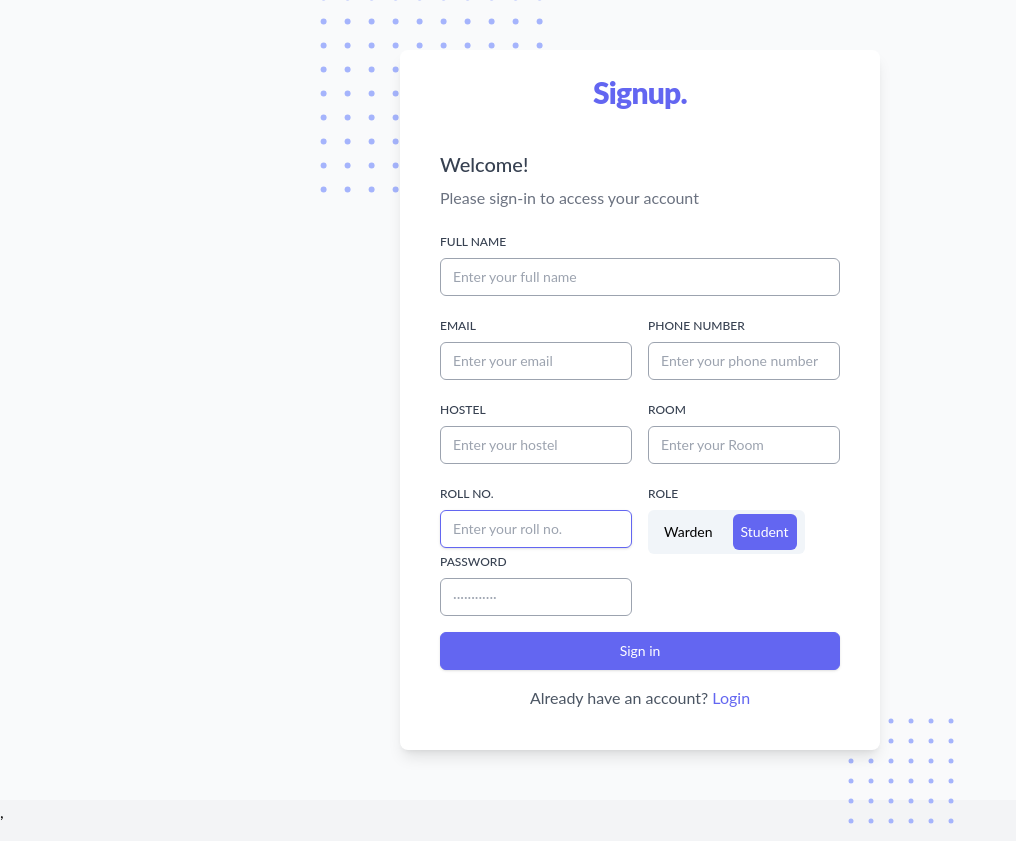
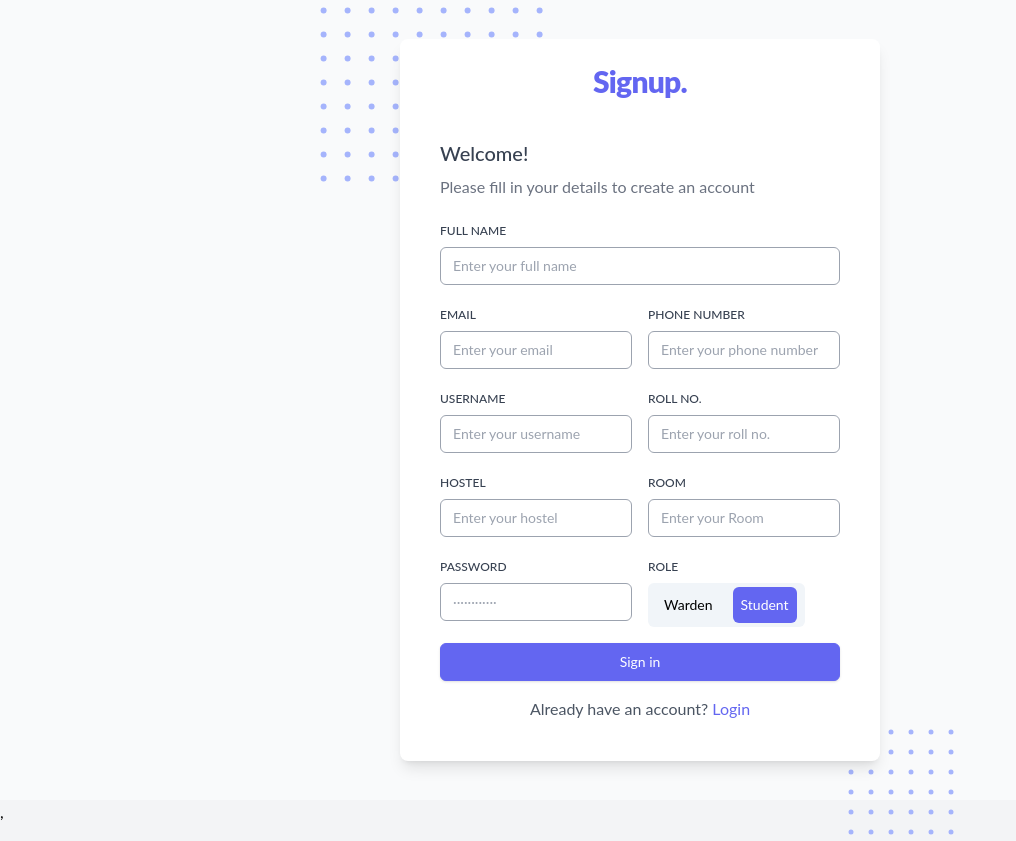
Before and after one commit to Transcendental-Programmer/Hostel-Management-System, a React app in the folder frontend/: page /signup in a window 1280 px wide. Shown: the whole page, without its empty margins (0-1016 px from the left). Built offline with nearby package versions, Linux system fonts and the light colour scheme; no server answers; the HTML template or start-up script is replaced by a standard one.

Commit message:
updated register page

```diff
--- a/frontend/src/pages/Register.jsx
+++ b/frontend/src/pages/Register.jsx
@@ -1,25 +1,21 @@
 import { useNavigate, Link } from "react-router-dom";
 import { Roles } from "../constants";
 import { useState } from "react";
-
-// 28/10
-
 import { toast } from "react-toastify";
 
-
 function Register() {
-  const navigate = useNavigate()
+  const navigate = useNavigate();
   const [fullname, setFullname] = useState("");
   const [email, setEmail] = useState("");
+  const [username, setUsername] = useState("");
   const [password, setPassword] = useState("");
   const [phone, setPhone] = useState("");
   const [role, setRole] = useState(Roles.STUDENT);
-  const [hostel, setHostel] = useState("");//for waden and student
+  const [hostel, setHostel] = useState("");
   const [roll_no, setRoll_no] = useState("");
   const [room, setRoom] = useState("");
-
-  const [errors, setErrors] = useState({});//for realtime-validation
-
+  const [errors, setErrors] = useState({});
+  const [isSubmitting, setIsSubmitting] = useState(false);
 
   const validateEmail = (email) => {
     const iiitmEmailRegex = /^[^\s@]+@iiitm\.ac\.in$/;
@@ -60,33 +56,62 @@ function Register() {
           ? ""
           : "Password must be at least 8 characters",
       }));
+    } else if (field === "username") {
+      setUsername(value);
+      setErrors((prevErrors) => ({
+        ...prevErrors,
+        username: ""
+      }));
     }
   };
 
   const onSubmit = async (e) => {
     e.preventDefault();
-
-
-
-    // if (!validateEmail(email) || !validatePhone(phone) || !validatePassword(password)) {
-    //   // alert("Please fix the errors before submitting the form");
-
-    //   toast.error("Please fix the errors before submitting the form");
-    //   return;
-    // }
-
-  //   const iiitmEmailRegex = /^[^\s@]+@iiitm\.ac\.in$/;
-  // if (!iiitmEmailRegex.test(email)) {
-  //   alert("Please enter a valid email address ending with @iiitm.ac.in");
-  //   return;
-  // }
+    setIsSubmitting(true);
 
     try {
+      if (!validateEmail(email)) {
+        toast.error("Email must be a valid @iiitm.ac.in address");
+        return;
+      }
+
+      if (!validatePhone(phone)) {
+        toast.error("Phone number must be exactly 10 digits");
+        return;
+      }
+
+      if (!validatePassword(password)) {
+        toast.error("Password must be at least 8 characters long");
+        return;
+      }
+
+      if (!fullname.trim()) {
+        toast.error("Full name is required");
+        return;
+      }
+
+      if (!hostel.trim()) {
+        toast.error("Hostel field is required");
+        return;
+      }
+
+      if (role === Roles.STUDENT) {
+        if (!roll_no.trim()) {
+          toast.error("Roll number is required for students");
+          return;
+        }
+        if (!room.trim()) {
+          toast.error("Room number is required for students");
+          return;
+        }
+      }
+
       let body;
       if (role === Roles.WARDEN) {
         body = {
           full_name: fullname,
           email,
+          username,
           password,
           phone,
           type: role,
@@ -96,6 +121,7 @@ function Register() {
         body = {
           full_name: fullname,
           email,
+          username,
           password,
           phone,
           type: role,
@@ -104,22 +130,34 @@ function Register() {
           room,
         };
       }
-      const response = await fetch("http://localhost:3000/register", {
+
+      const response = await fetch("http://localhost:3000/users/register", {
         method: "POST",
-        headers: { "content-type": "application/json " },
+        headers: { "content-type": "application/json" },
         body: JSON.stringify(body),
       });
-      console.log(response);
+
       const data = await response.json();
-      console.log(data);
-      if (data.jwtToken) {
-        toast.error("User registered successfully,login to proceed");
-        navigate('/login')
-      } else {
-        toast.error("user already exists");
+
+      // if (data.jwtToken) {
+      //   toast.success("Registration successful! Please login to continue.");
+      //   navigate('/login');
+      // }
+      if (response && response.ok) {
+        toast.success("OTP sent successfully! Please verify your email.");
+        navigate('/verify-email');
+      }
+       else {
+        console.log(response);
+
+        toast.error(data);
+        console.error(data);
       }
     } catch (err) {
-      console.log(err.message);
+      toast.error("Registration failed. Please try again.");
+      console.error(err.message);
+    } finally {
+      setIsSubmitting(false);
     }
   };
 
@@ -199,7 +237,7 @@ function Register() {
                   href="#"
                   className="flex cursor-pointer items-center gap-2 text-indigo-500 no-underline hover:text-indigo-500"
                 >
-                  <span className="flex-shrink-0 text-3xl font-black  tracking-tight opacity-100">
+                  <span className="flex-shrink-0 text-3xl font-black tracking-tight opacity-100">
                     Signup.
                   </span>
                 </a>
@@ -209,7 +247,7 @@ function Register() {
                 Welcome!
               </h4>
               <p className="mb-6 text-gray-500">
-                Please sign-in to access your account
+                Please fill in your details to create an account
               </p>
 
               <form className="mb-4" action="#" method="POST">
@@ -217,7 +255,7 @@ function Register() {
                   <div className="flex justify-between">
                     <label
                       className="mb-2 inline-block text-xs font-medium uppercase text-gray-700"
-                      htmlFor="password"
+                      htmlFor="fullname"
                     >
                       Full Name
                     </label>
@@ -246,14 +284,16 @@ function Register() {
                       className="block w-full cursor-text appearance-none rounded-md border border-gray-400 bg--100 py-2 px-3 text-sm outline-none focus:border-indigo-500 focus:bg-white focus:text-gray-600 focus:shadow"
                       id="email"
                       name="email-username"
-                      placeholder="Enter your email "
-                      autoFocus
-                      onChange={(e) => setEmail(e.target.value)}
+                      placeholder="Enter your email"
+                      onChange={(e) => handleInputChange("email", e.target.value)}
                     />
+                    {errors.email && (
+                      <span className="text-xs text-red-500">{errors.email}</span>
+                    )}
                   </div>
                   <div className="flex-1">
                     <label
-                      htmlFor="password"
+                      htmlFor="phone"
                       className="mb-2 inline-block text-xs font-medium uppercase text-gray-700"
                     >
                       Phone Number
@@ -261,37 +301,77 @@ function Register() {
                     <input
                       type="text"
                       className="block w-full cursor-text appearance-none rounded-md border border-gray-400 bg--100 py-2 px-3 text-sm outline-none focus:border-indigo-500 focus:bg-white focus:text-gray-600 focus:shadow"
-                      name="password"
+                      name="phone"
                       placeholder="Enter your phone number"
-                      onChange={(e) => setPhone(e.target.value)}
+                      onChange={(e) => handleInputChange("phone", e.target.value)}
                     />
+                    {errors.phone && (
+                      <span className="text-xs text-red-500">{errors.phone}</span>
+                    )}
                   </div>
                 </div>
+                <div className="mb-4 flex flex-col space-y-4 md:flex-row md:space-y-0 md:space-x-4">
+                  <div className={role === Roles.STUDENT ? "flex-1" : "w-full"}>
+                    <label
+                      htmlFor="username"
+                      className="mb-2 inline-block text-xs font-medium uppercase text-gray-700"
+                    >
+                      Username
+                    </label>
+                    <input
+                      type="text"
+                      className="block w-full cursor-text appearance-none rounded-md border border-gray-400 bg--100 py-2 px-3 text-sm outline-none focus:border-indigo-500 focus:bg-white focus:text-gray-600 focus:shadow"
+                      id="username"
+                      name="username"
+                      placeholder="Enter your username"
+                      onChange={(e) => handleInputChange("username", e.target.value)}
+                    />
+                    {errors.username && (
+                      <span className="text-xs text-red-500">{errors.username}</span>
+                    )}
+                  </div>
+                  {role === Roles.STUDENT && (
+                    <div className="flex-1">
+                      <label
+                        htmlFor="roll_no"
+                        className="mb-2 inline-block text-xs font-medium uppercase text-gray-700"
+                      >
+                        Roll no.
+                      </label>
+                      <input
+                        type="text"
+                        className="block w-full cursor-text appearance-none rounded-md border border-gray-400 bg--100 py-2 px-3 text-sm outline-none focus:border-indigo-500 focus:bg-white focus:text-gray-600 focus:shadow"
+                        name="roll_no"
+                        placeholder="Enter your roll no."
+                        onChange={(e) => setRoll_no(e.target.value)}
+                      />
+                    </div>
+                  )}
+                </div>
+
 
                 <div className="mb-4 flex flex-col space-y-4 md:flex-row md:space-y-0 md:space-x-4">
                   <div className="flex-1">
                     <label
-                      htmlFor="email"
+                      htmlFor="hostel"
                       className="mb-2 inline-block text-xs font-medium uppercase text-gray-700"
                     >
                       Hostel
                     </label>
                     <input
                       type="text"
-                      className={`block w-full cursor-text appearance-none rounded-md border border-gray-400 bg--100 py-2 px-3 text-sm outline-none focus:border-indigo-500 focus:bg-white focus:text-gray-600 focus:shadow ${
-                        role === Roles.WARDEN && "w-full"
-                      }`}
-                      id="email"
-                      name="email-username"
+                      className={`block w-full cursor-text appearance-none rounded-md border border-gray-400 bg--100 py-2 px-3 text-sm outline-none focus:border-indigo-500 focus:bg-white focus:text-gray-600 focus:shadow ${role === Roles.WARDEN && "w-full"
+                        }`}
+                      id="hostel"
+                      name="hostel"
                       placeholder="Enter your hostel"
-                      autoFocus
                       onChange={(e) => setHostel(e.target.value)}
                     />
                   </div>
                   {role === Roles.WARDEN ? null : (
                     <div className="flex-1">
                       <label
-                        htmlFor="password"
+                        htmlFor="room"
                         className="mb-2 inline-block text-xs font-medium uppercase text-gray-700"
                       >
                         Room
@@ -299,7 +379,7 @@ function Register() {
                       <input
                         type="text"
                         className="block w-full cursor-text appearance-none rounded-md border border-gray-400 bg--100 py-2 px-3 text-sm outline-none focus:border-indigo-500 focus:bg-white focus:text-gray-600 focus:shadow"
-                        name="password"
+                        name="room"
                         placeholder="Enter your Room"
                         onChange={(e) => setRoom(e.target.value)}
                       />
@@ -309,28 +389,8 @@ function Register() {
 
                 <div className="mb-4 flex flex-col space-y-4 md:flex-row md:space-y-0 md:space-x-4">
                   <div
-                    className={
-                      role === Roles.STUDENT ? "flex-1 w-full" : "flex-1"
-                    }
+                    className="flex-1"
                   >
-                    {role === Roles.STUDENT && (
-                      <>
-                        <label
-                          htmlFor="email"
-                          className="mb-2 inline-block text-xs font-medium uppercase text-gray-700"
-                        >
-                          Roll no.
-                        </label>
-                        <input
-                          type="text"
-                          className="block w-full cursor-text appearance-none rounded-md border border-gray-400 bg--100 py-2 px-3 text-sm outline-none focus:border-indigo-500 focus:bg-white focus:text-gray-600 focus:shadow"
-                          name="email-username"
-                          placeholder="Enter your roll no."
-                          autoFocus
-                          onChange={(e) => setRoll_no(e.target.value)}
-                        />
-                      </>
-                    )}
                     <label
                       htmlFor="password"
                       className="mb-2 inline-block text-xs font-medium uppercase text-gray-700"
@@ -343,8 +403,11 @@ function Register() {
                       className="relative block w-full cursor-text appearance-none rounded-md border border-gray-400 bg--100 py-2 px-3 text-sm outline-none focus:border-indigo-500 focus:bg-white focus:text-gray-600 focus:shadow"
                       name="password"
                       placeholder="············"
-                      onChange={(e) => setPassword(e.target.value)}
+                      onChange={(e) => handleInputChange("password", e.target.value)}
                     />
+                    {errors.password && (
+                      <span className="text-xs text-red-500">{errors.password}</span>
+                    )}
                   </div>
                   <div className="flex-1">
                     <label
@@ -357,18 +420,16 @@ function Register() {
                       <button
                         type="button"
                         onClick={() => setRole(Roles.WARDEN)}
-                        className={`rounded-md p-2 my-1 transition-all text-black ${
-                          role === Roles.WARDEN && " bg-indigo-500 text-white"
-                        }`}
+                        className={`rounded-md p-2 my-1 transition-all text-black ${role === Roles.WARDEN && " bg-indigo-500 text-white"
+                          }`}
                       >
                         Warden
                       </button>
                       <button
                         type="button"
                         onClick={() => setRole(Roles.STUDENT)}
-                        className={`rounded-md p-2 my-1 transition-all text-black ${
-                          role === Roles.STUDENT && "bg-indigo-500 text-white"
-                        }`}
+                        className={`rounded-md p-2 my-1 transition-all text-black ${role === Roles.STUDENT && "bg-indigo-500 text-white"
+                          }`}
                       >
                         Student
                       </button>
```
